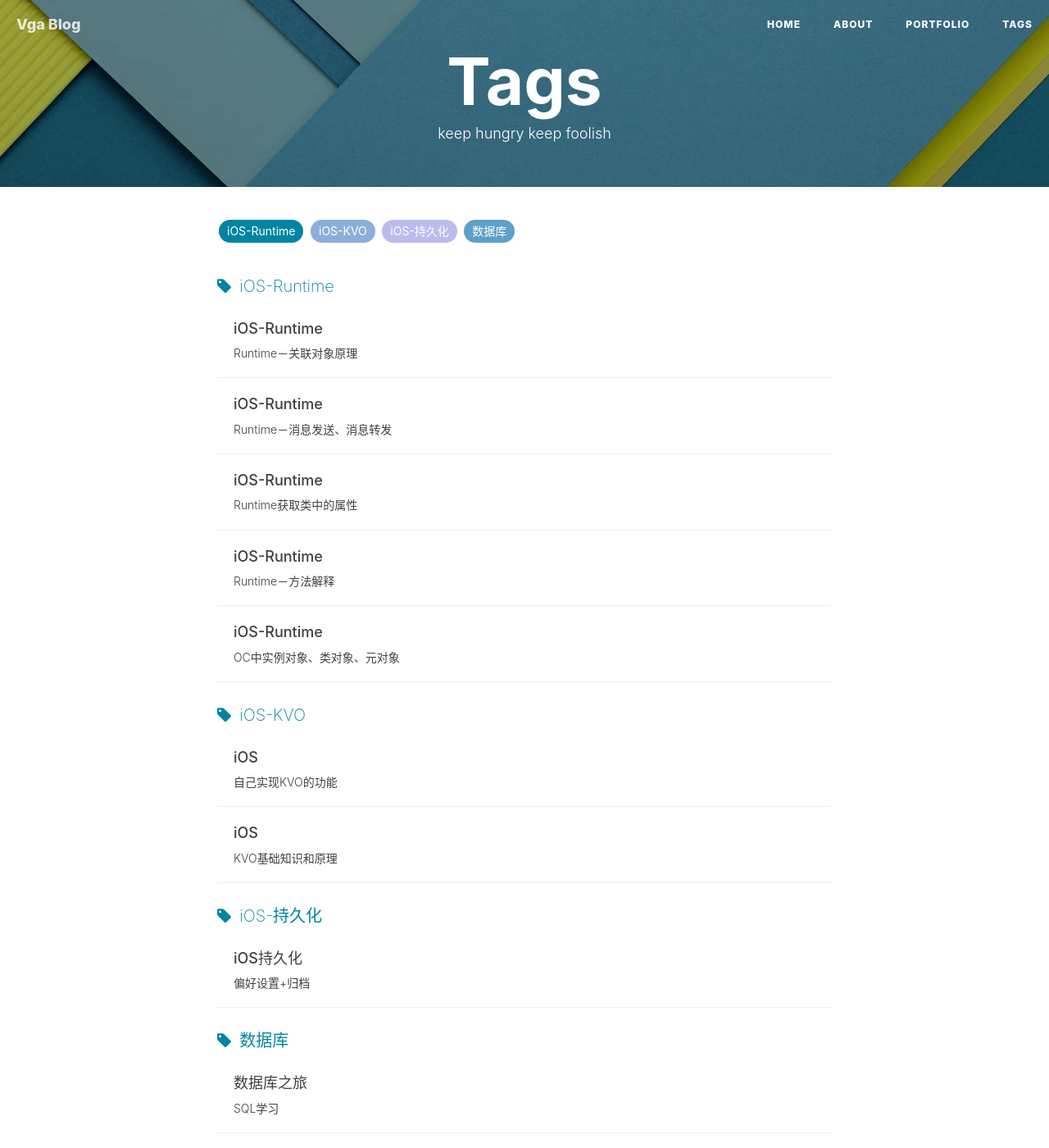
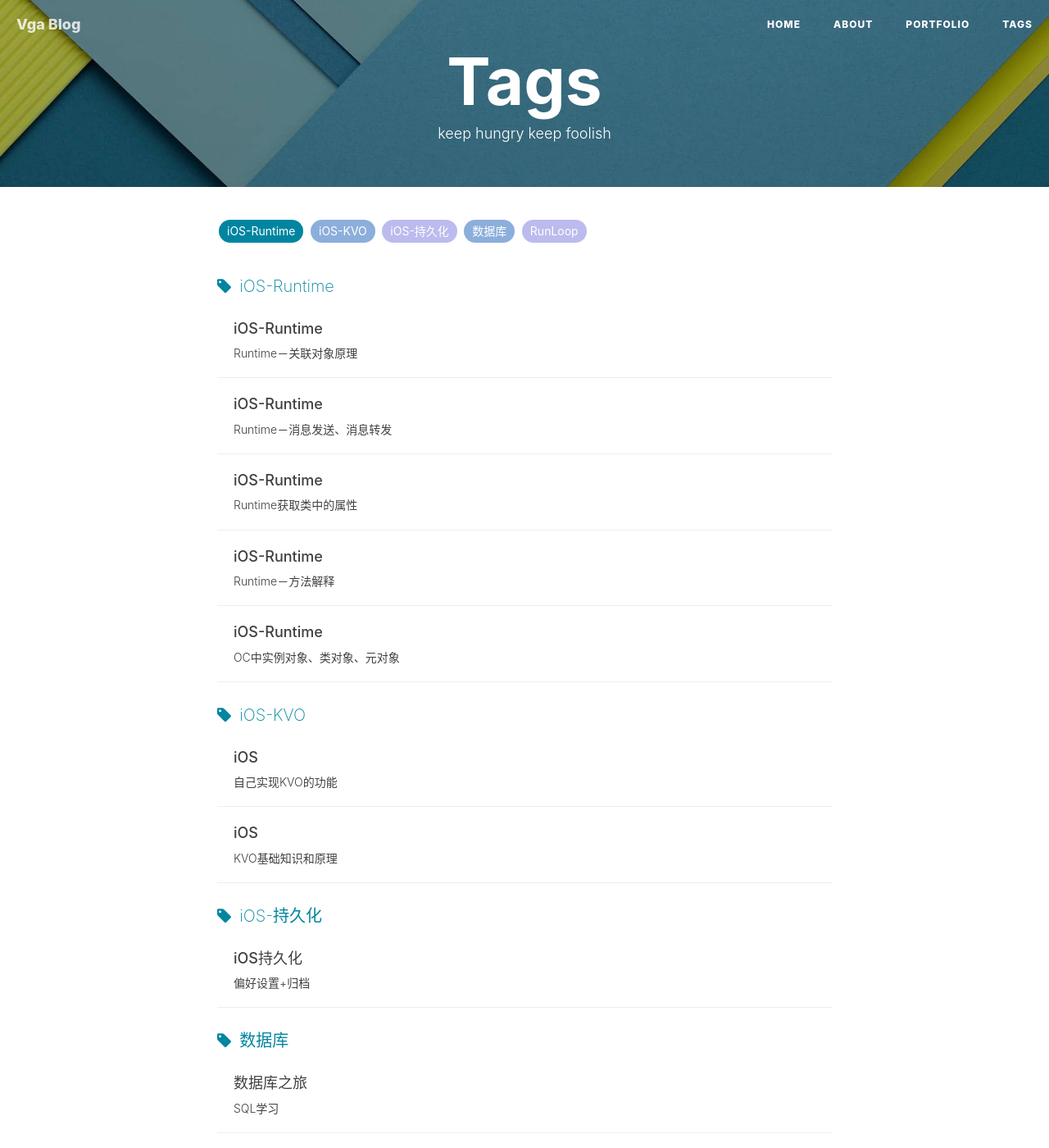
Before and after one commit to u37kl/u37kl.github.io, a Jekyll site: the page built from tags.html, in a window 1280 px wide and 1400 px high. Shown: the whole window at 82% size. Built offline with Jekyll 4.4.1, drawn with Linux system fonts in a browser that asks for light colours; nearby versions of some CDN libraries; comment, search, counter and statistics services are not loaded; some of the changed text lies outside the part shown.

```diff
--- a/_posts/2017-04-05-iOS-RunLoop.markdown
+++ b/_posts/2017-04-05-iOS-RunLoop.markdown
@@ -7,7 +7,7 @@ author:     "Hux"
 header-img: "img/post-bg-rwd.jpg"
 header-mask: 0.3
 tags:
-    - 数据库
+    - RunLoop
 ---
 
 ## sqlite3的C语言API
```
